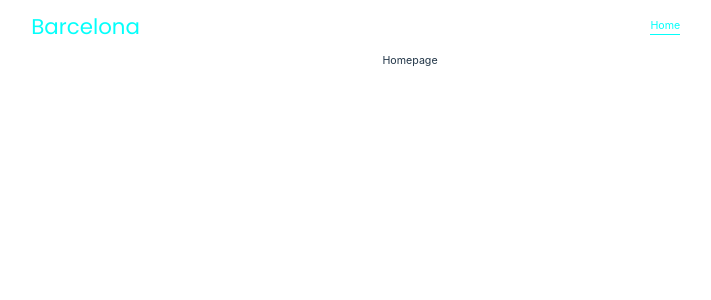
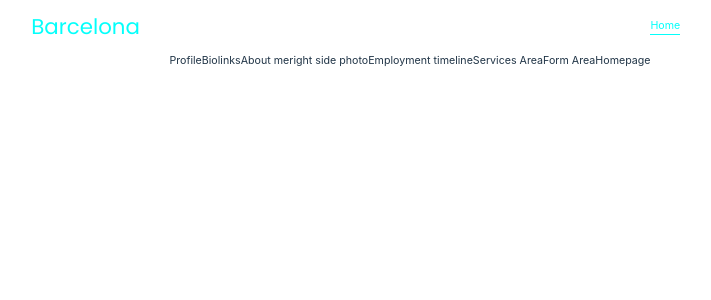
Before and after one commit to avangardewashere/cdbarcenlona, a React (Vite) app: page / in a window 1280 px wide. Shown: the top 300 px of the page, without its empty margins (230-941 px from the left). Built offline with nearby package versions, Linux system fonts and the light colour scheme.

Commit message:
add/section-guidelines

```diff
--- a/src/pages/Homepage/index.tsx
+++ b/src/pages/Homepage/index.tsx
@@ -8,6 +8,25 @@ const Homepage = memo(() => {
   return (
 	<div className={clsx(style.container)}>
 		<Header />
+		{"Profile"}
+		{"Bio"}
+		{"links"}
+
+		{//About me
+		"About me" + "right side photo"
+		}
+
+		{//
+		"Employment timeline"
+		}
+
+		{//
+		"Services Area"
+		}
+
+		{//
+		"Form Area"
+		}
 	  <span>Homepage</span>
 	</div>
   );
```
